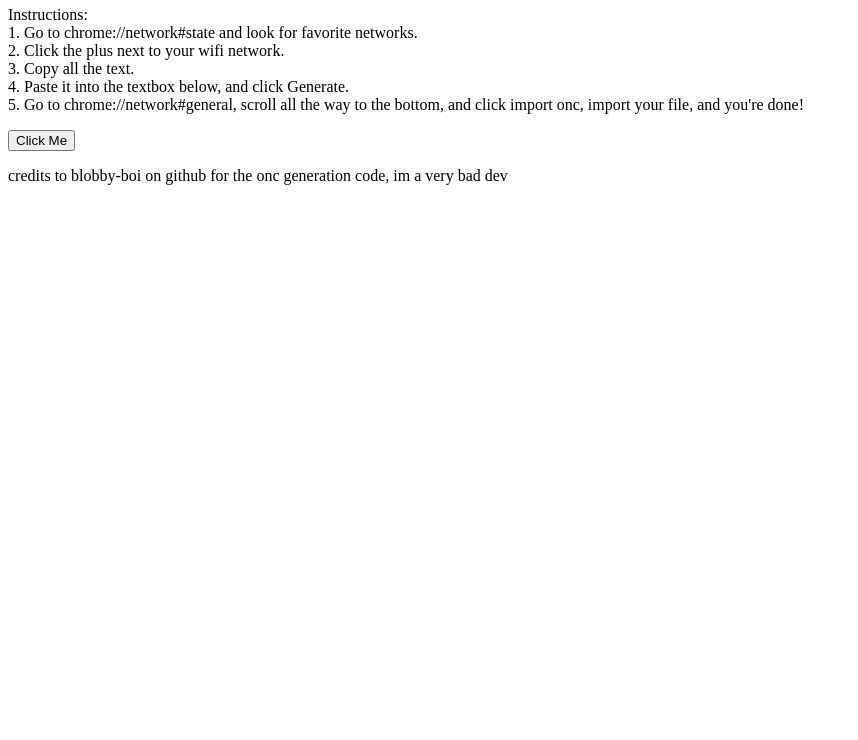
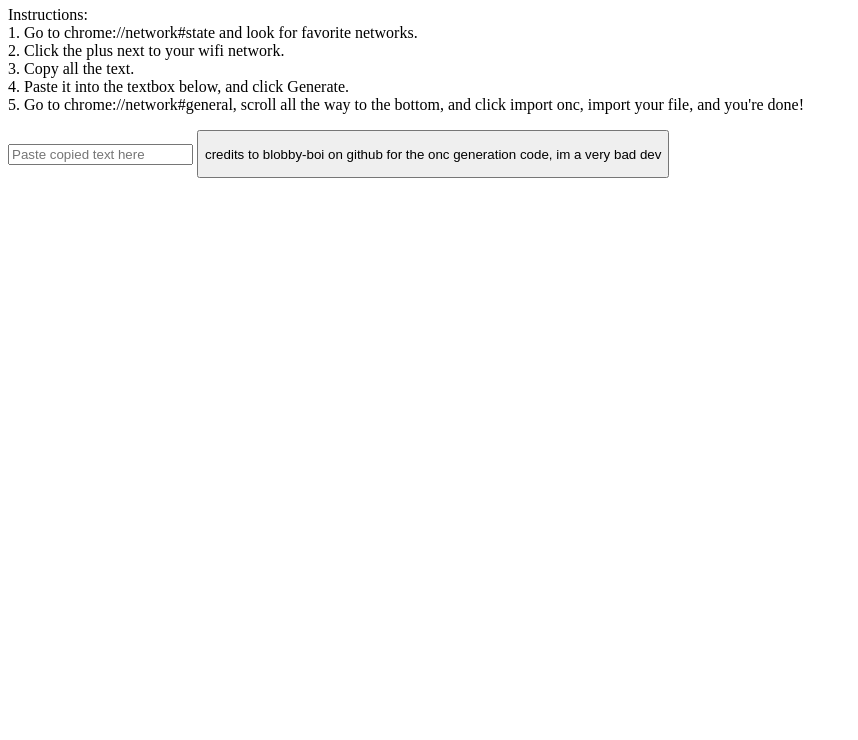
Before and after one commit to BR3XLABS/Chromebook-DNS-Remover, a plain HTML site: page index.html in a window 1280 px wide. Shown: the part 60-800 px from the top of the page, without its empty margins (0-858 px from the left). Drawn offline with Linux system fonts and the light colour scheme.

Commit message:
Update index.html

```diff
--- a/index.html
+++ b/index.html
@@ -9,7 +9,8 @@
     <br>3. Copy all the text.
     <br>4. Paste it into the textbox below, and click Generate.
   <br>5. Go to chrome://network#general, scroll all the way to the bottom, and click import onc, import your file, and you're done!</p>
-  <button onclick="try {
+  <input placeholder="Paste copied text here">
+	<button onclick="try {
     var networks = document.querySelector("input").value;
     networks = networks.replace(/(?<=[+-]..){/g, "");
     networks = networks.replace(/(?<=})[^{\]}]*(?={.."C)/g, ",");
@@ -51,6 +52,6 @@
   } catch (error) {
     console.error(error);
     alert("An error occurred, check console logs");
-  }">Click Me</button>
+  }"Generate"</button>
   <p>credits to blobby-boi on github for the onc generation code, im a very bad dev</p>
 </body>
```
